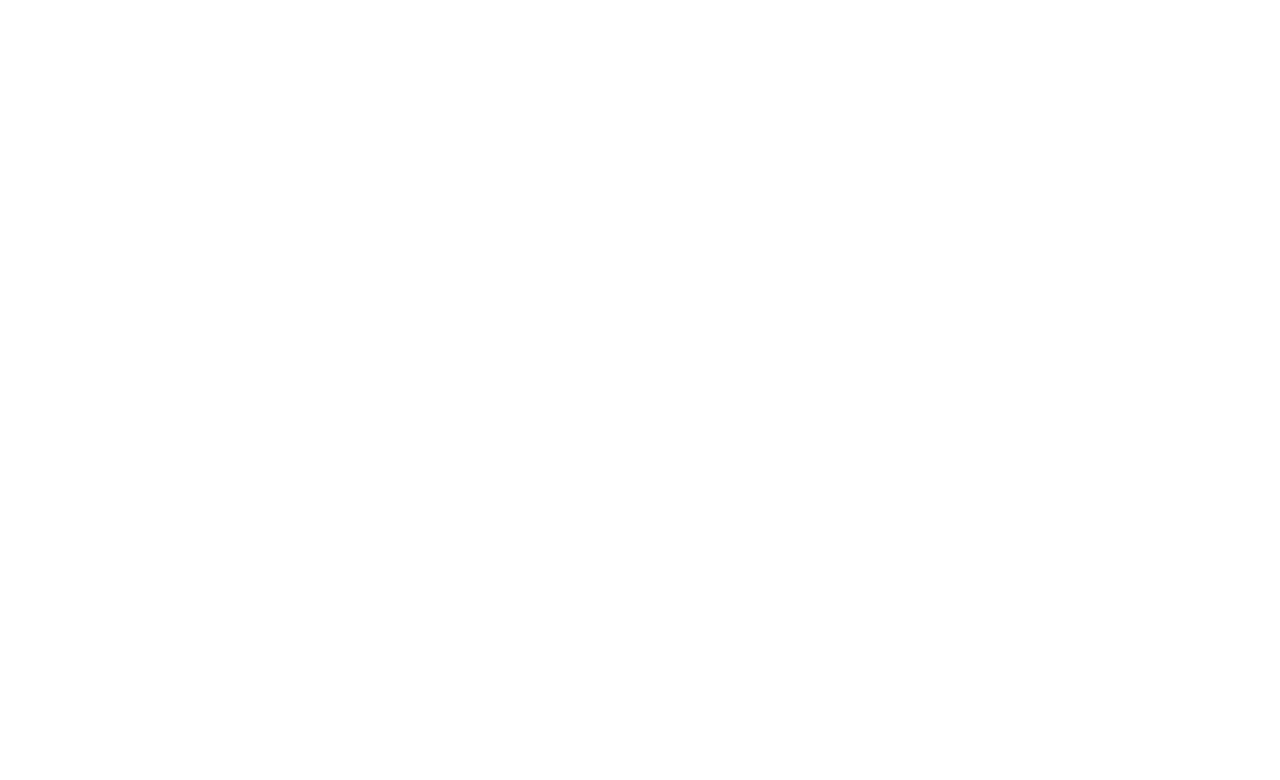
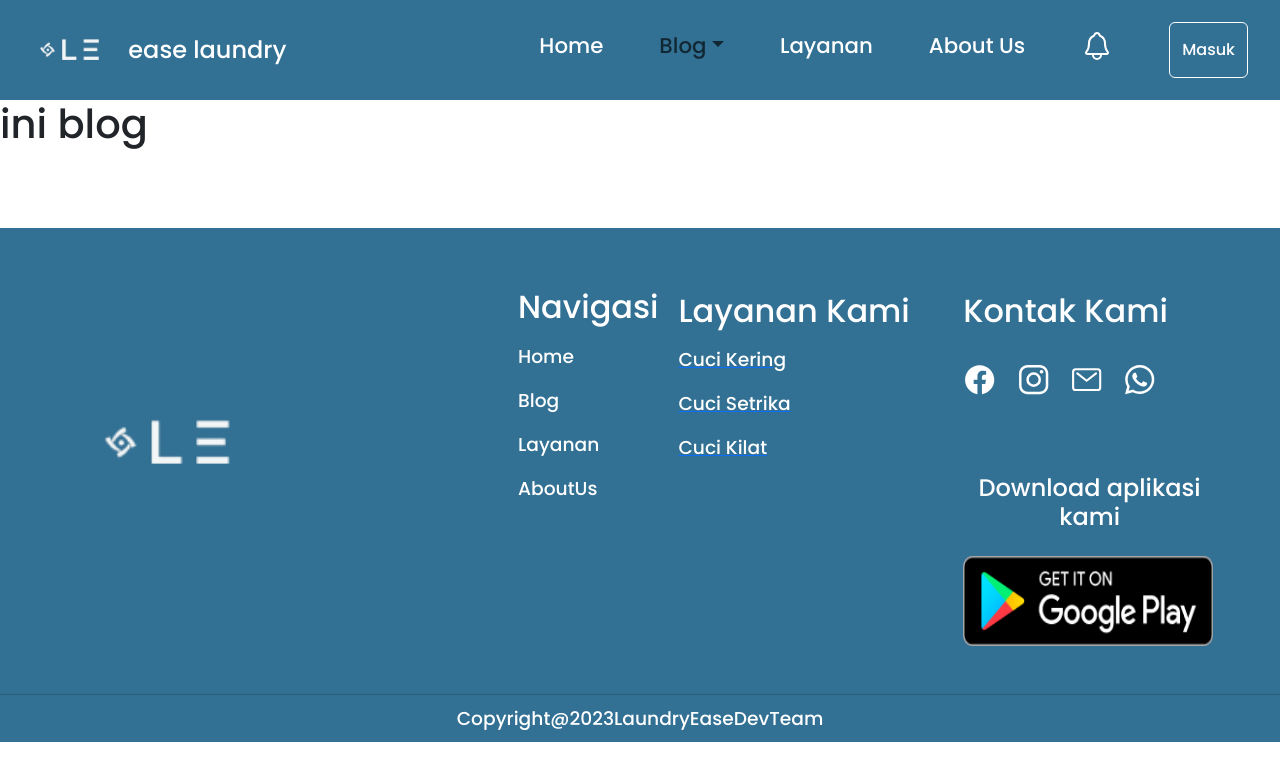
Before and after one commit to ziruiproject/laundry-react, a React (Vite) app in the folder laundryweb/: page /Blog in a window 1280 px wide. Before the commit this address had no page. Shown: the top 780 px of the page. Built offline with nearby package versions, Linux system fonts and the light colour scheme.

Commit message:
update terbaru

```diff
--- a/laundryweb/src/AboutUS.jsx
+++ b/laundryweb/src/AboutUS.jsx
@@ -1,13 +1,12 @@
 /* eslint-disable no-unused-vars */
 import React from 'react'
-import BlogInformasi from './components/BlogInformasi'
 import Navbar from './components/Navbar'
-import Footer from './components/Footer';
+import Footer from './components/Footer'
 const AboutUS = () => {
   return (
     <>
-    <Navbar />
-    <h1>ini About Us</h1>
+    <Navbar/>
+
     <Footer/>
     </>
   )
--- a/laundryweb/src/App.jsx
+++ b/laundryweb/src/App.jsx
@@ -1,27 +1,22 @@
 /* eslint-disable no-unused-vars */
 import React from 'react'
 import {BrowserRouter  as Router, Routes, Route} from 'react-router-dom';
-import Home from './Home';
-import Blog from './components/BlogInformasi';
+import AboutUs from './AboutUS'
+import Home from './Home'
+import Blog from './Blog'
 import Layanan from './Layanan';
 import AboutUS from './AboutUS';
-import BlogInformasi from './components/BlogInformasi';
-
-
-// import SlickReview from './components/SlickReview';
-
 
 const App = () => {
   return (
-   <Router>
-    <Routes>
-      <Route path="/Home" element={<Home/>} />
-      <Route path="/BlogInformasi" element={<BlogInformasi/>} />
-      <Route path="/Layanan" element={<Layanan/>} />
-      <Route path="/AboutUS" element={<AboutUS/>} />
-    </Routes>
-   </Router>
-  )
-}
-
+    <Router>
+      <Routes>
+        <Route path="/Home" element={<Home />} />
+        <Route path="/Blog" element={<Blog />} />
+        <Route path="/Layanan" element={<Layanan/>} />
+        <Route path="/AboutUs" element={<AboutUs />} />
+      </Routes>
+    </Router>
+  );
+};
 export default App;
--- a/laundryweb/src/Blog.jsx
+++ b/laundryweb/src/Blog.jsx
@@ -1,7 +1,10 @@
 /* eslint-disable no-unused-vars */
 import React from 'react'
-import BlogInformasi from './components/BlogInformasi'
 import Navbar from './components/Navbar'
+import Home1 from "./components/Home1";
+import LayananKami from "./components/LayananKami";
+import Promobulan from "./components/Promobulan";
+import Review from "./components/Riew";
 import Footer from './components/Footer';
 const Blog = () => {
   return (
--- a/laundryweb/src/Layanan.jsx
+++ b/laundryweb/src/Layanan.jsx
@@ -1,14 +1,11 @@
 /* eslint-disable no-unused-vars */
 import React from 'react'
-import BlogInformasi from './components/BlogInformasi'
 import Navbar from './components/Navbar'
 import Footer from './components/Footer';
-import FAQ from './components/FAQ';
 const Layanan = () => {
   return (
     <>
     <Navbar />
-    <FAQ/>
     <Footer/>
     </>
   )
```
Also changed, not shown: laundryweb/src/Home.jsx (+28 -17 lines).
